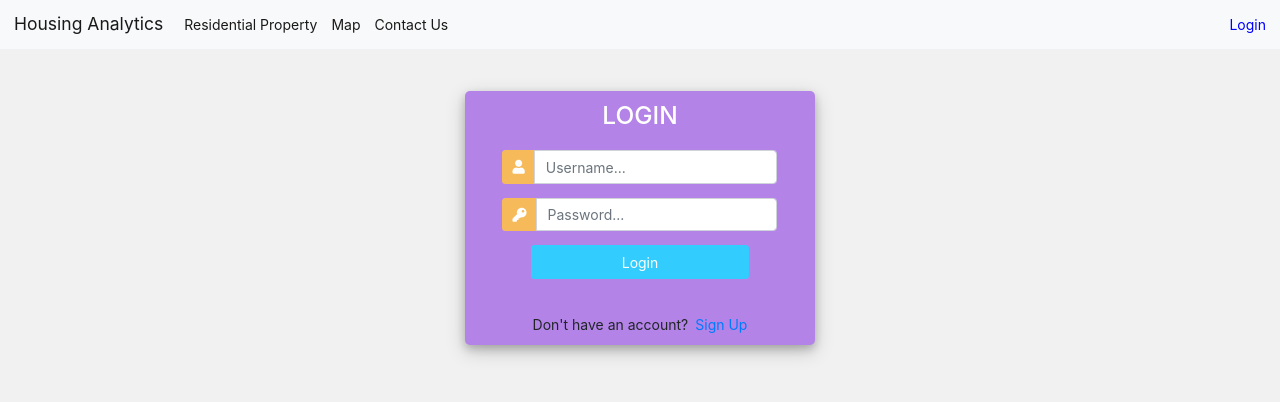
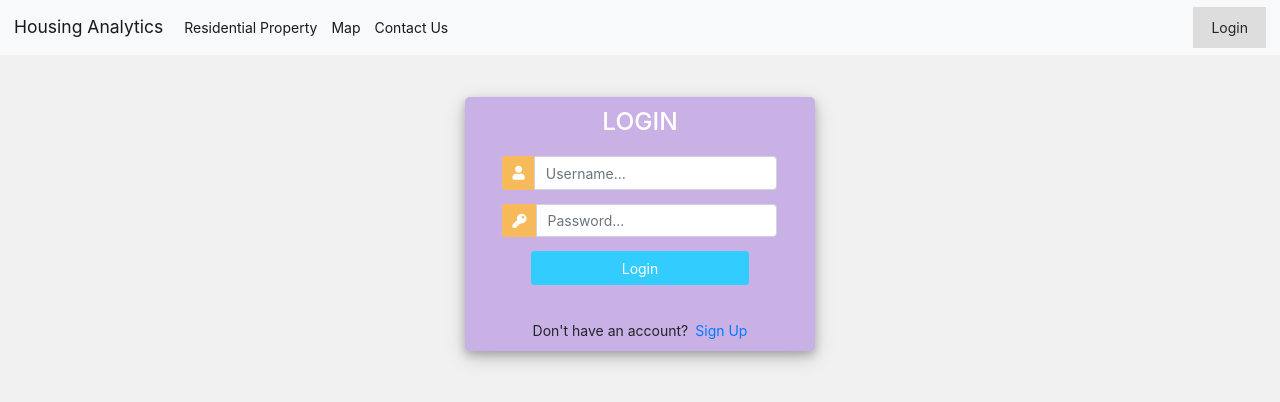
Before and after one commit to CocoBozzy/ProfStudio-HousingAnalytics, a Django app: page /login/ in a window 1280 px wide. Shown: the top 402 px of the page. Run offline with Django 3.2, Linux system fonts and the light colour scheme; some libraries are stand-ins or nearby versions.

Commit message:
Updated styling
updated login and css

```diff
--- a/home/templates/home/accounts/login.html
+++ b/home/templates/home/accounts/login.html
@@ -21,7 +21,7 @@
 			width: 350px;
 			margin-top: auto;
 			margin-bottom: auto;
-			background: #b483e8;
+			background: #c9b1e6;
 			position: relative;
 			display: flex;
 			justify-content: center;
--- a/home/templates/home/accounts/register.html
+++ b/home/templates/home/accounts/register.html
@@ -21,7 +21,7 @@
 			width: 350px;
 			margin-top: auto;
 			margin-bottom: auto;
-      background: #b483e8;
+			background: #c9b1e6;
 			position: relative;
 			display: flex;
 			justify-content: center;
--- a/static/css/style.css
+++ b/static/css/style.css
@@ -1,16 +1,8 @@
-.note-li {
-    color: red;
-}
-
 h1{
-    color:orange;
-}
-
-.header-container-wrapper {
-	background-color: red;
+    color:  rgb(0, 41, 62);
 }
 
 
 .login-item {
-    color: blue;
+    color: rgb(36, 175, 255);
 }
--- a/static/templates/base.html
+++ b/static/templates/base.html
@@ -40,7 +40,13 @@
 
         /* Add a color to the active/current link */
         .topnav a.active {
-          color: blue;
+          color: rgb(36, 36, 36);
+          display: block;
+          padding: 10px 18px;
+          background-color: #dddddd;
+
+
+
         }
 
         /* Right-aligned section inside the top navigation */
```
Also changed, not shown: home/templates/home/welcome.html (+5 -7 lines), static/css/home.css (+3 -13 lines).
